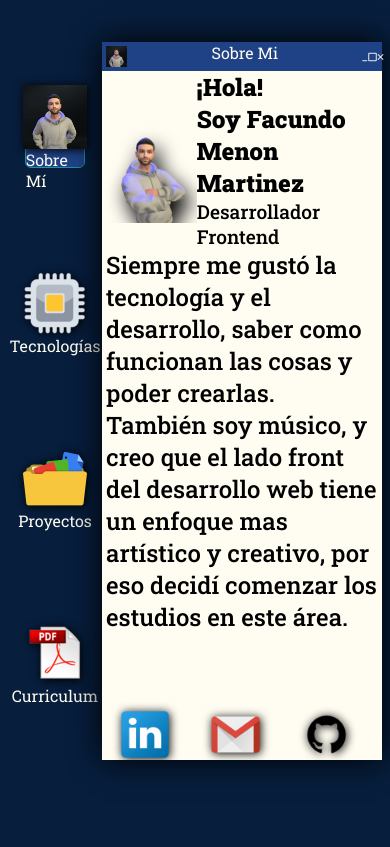
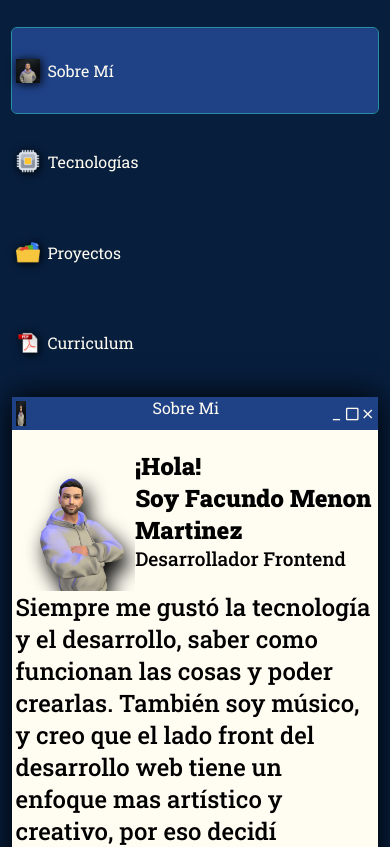
Before and after one commit to FacuMenonMartinez/portafolio, a React (Vite) app: page / in a window 390 px wide. Shown: the top 847 px of the page. Built offline with nearby package versions, Linux system fonts and the light colour scheme.

Commit message:
principio responsive mobile

```diff
--- a/src/App.css
+++ b/src/App.css
@@ -70,3 +70,38 @@ body{
   }
 
 }
+
+@media (max-width: 580px){
+  .contenedor-general{
+    flex-direction: column;
+    align-items: center;
+    padding: 2vh 0 2vh 0;
+  }
+
+  .iconos-secciones{
+    flex-direction: column;
+    flex-wrap: nowrap;
+    align-items: flex-start;
+    padding: 1vh 3vw 1vh 3vw;
+    width: 100%;
+    height: 45vh;
+  }
+
+  .icono-item{
+    flex-direction: row;
+    justify-content: flex-start;
+    align-items: center;
+    width: 100%;
+    height: 10vh;
+    padding: 2vh 1vw 2vh 1vw;
+  }
+  .icono-item > img{
+    max-width: 24px;
+  }
+  .icono-item > p{
+    margin-left: 2vw;
+    color: var(--color-blanco);
+    cursor:default ;
+  }
+
+}
--- a/src/componentes/ventana/ventana.css
+++ b/src/componentes/ventana/ventana.css
@@ -50,3 +50,31 @@
         font-size: 12px;
     }
 }
+
+@media (max-width: 580px){
+    .ventana-renderizado {
+        width: 94vw;
+        min-height: 50vh;
+        height: auto;
+    }
+
+    .barra-superior {
+        height: 4vh;
+        width: 100%;
+    }
+    .barra-superior>img {
+        width: 5%;
+    }
+    .contenedor-botonera {
+        justify-content: flex-end;
+        padding-right: 1vw;
+        width: 10%;
+    }
+    .contenedor-botonera>span {
+        font-size: 18px;
+        width: 4vw;
+    }
+
+
+
+}
```
